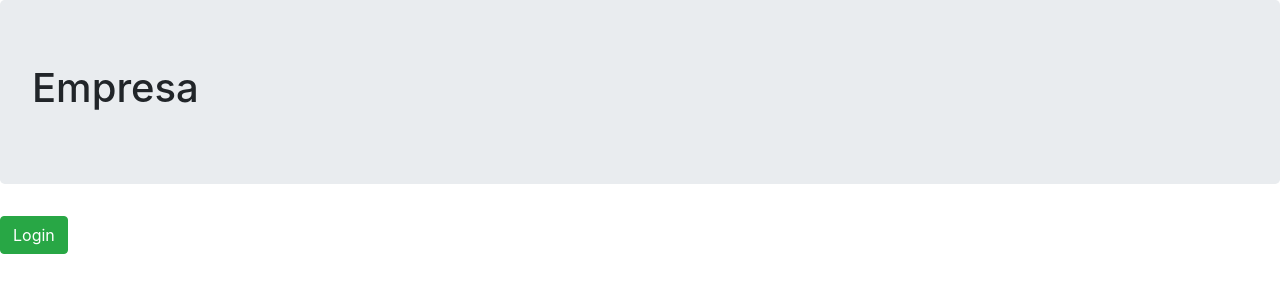
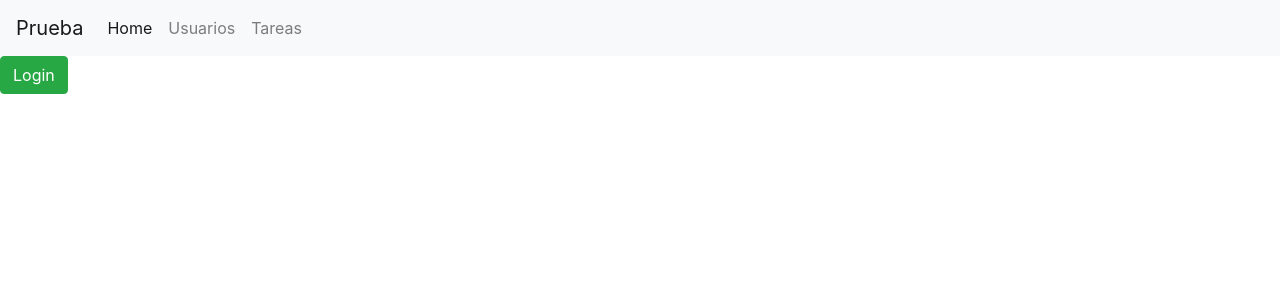
Before and after one commit to elkindm/pruebaTareas, a CodeIgniter app: page /pruebaTareas/ in a window 1280 px wide. Shown: the top 300 px of the page. Run offline with CodeIgniter, Linux system fonts and the light colour scheme; some libraries are stand-ins or nearby versions.

Commit message:
Update head.php
se actualiza librerias

```diff
--- a/application/views/encabezado/head.php
+++ b/application/views/encabezado/head.php
@@ -4,18 +4,34 @@ defined('BASEPATH') OR exit('No direct script access allowed');
 <html lang="en">
 <head>
 	<meta charset="utf-8">
-	<title>Empresa Grupo bien pensado</title>
+	<title>Prueba</title>
 
 	<meta name="viewport" content="width=device-width, initial-scale=1">
-	 <script src="http://localhost/Gpbp/bootstrap/js/jquery-3.3.1.js"></script>
-	<link rel="stylesheet" href="http://localhost/Gpbp/bootstrap/css/bootstrap.css">
+	 <script src="http://localhost/pruebaTareas/bootstrap/js/jquery-3.3.1.js"></script>
+	<link rel="stylesheet" href="http://localhost/pruebaTareas/bootstrap/css/bootstrap.css">
 
-	<script src="http://localhost/Gpbp/bootstrap/js/bootstrap.js"></script>
+	<script src="http://localhost/pruebaTareas/bootstrap/js/bootstrap.js"></script>
 	<script src="https://unpkg.com/sweetalert/dist/sweetalert.min.js"></script>
 
 </head>
 <body>
-<div class="jumbotron">
-  <h1>Empresa</h1>
+<nav class="navbar navbar-expand-lg navbar-light bg-light">
+  <a class="navbar-brand" href="#">Prueba</a>
+  <button class="navbar-toggler" type="button" data-toggle="collapse" data-target="#navbarNav" aria-controls="navbarNav" aria-expanded="false" aria-label="Toggle navigation">
+    <span class="navbar-toggler-icon"></span>
+  </button>
+  <div class="collapse navbar-collapse" id="navbarNav">
+    <ul class="navbar-nav">
+      <li class="nav-item active">
+        <a class="nav-link" href="#">Home <span class="sr-only">(current)</span></a>
+      </li>
+      <li class="nav-item">
+        <a class="nav-link" href="#">Usuarios</a>
+      </li>
+      <li class="nav-item">
+        <a class="nav-link" href="#">Tareas</a>
+      </li>
 
-</div>
+    </ul>
+  </div>
+</nav>
```
